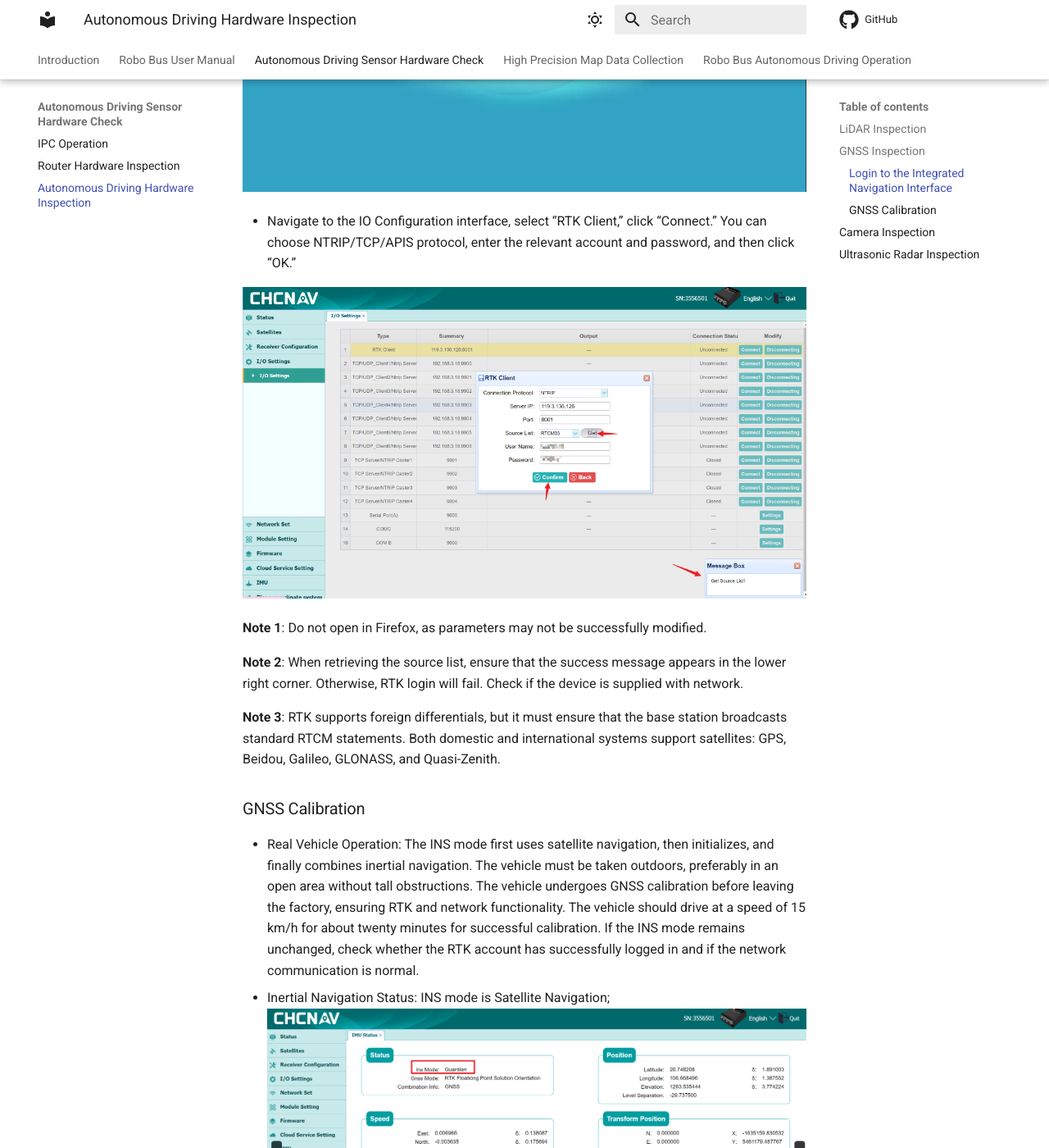
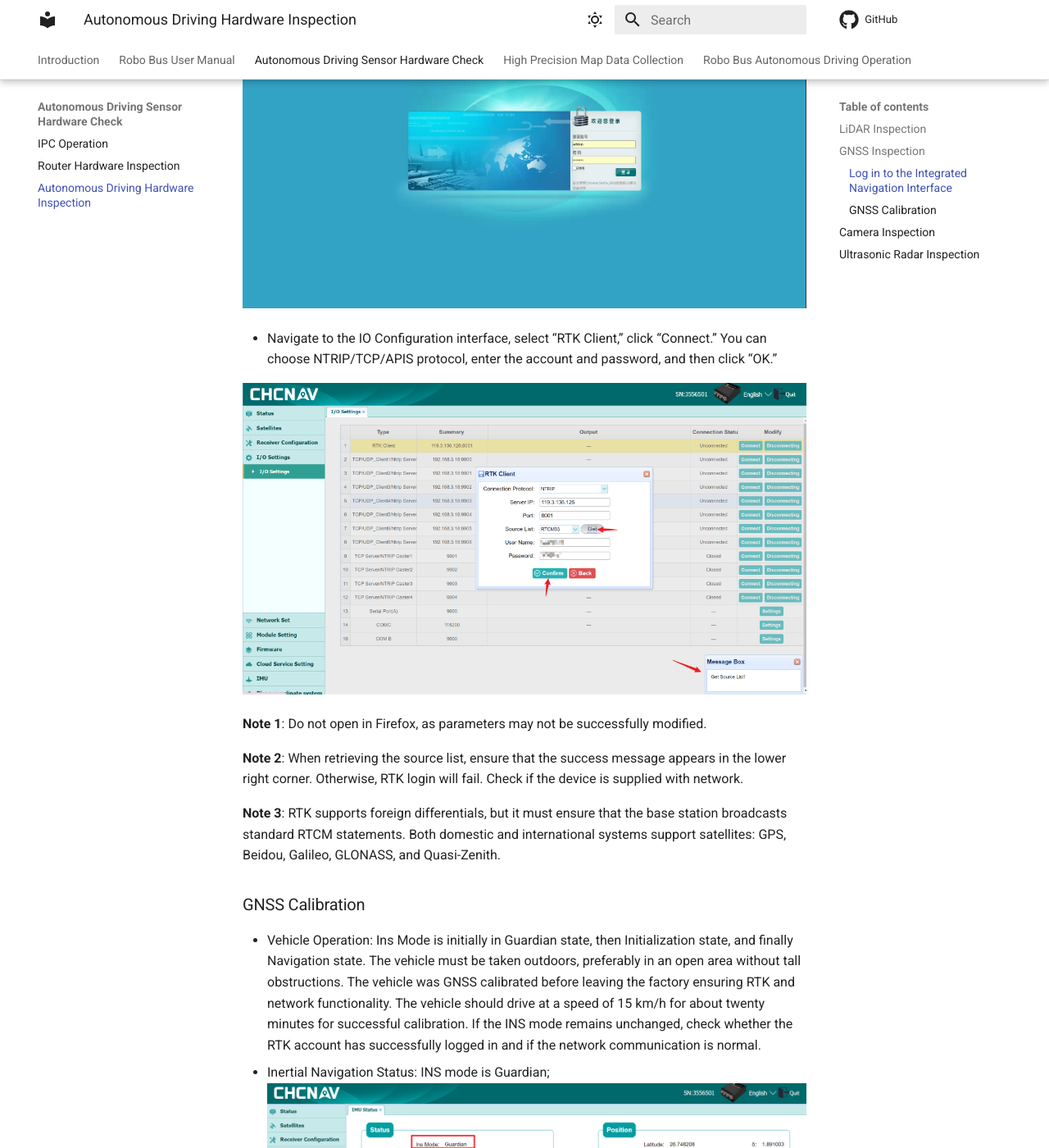
Before and after one commit to pixmoving-moveit/Robo-Bus-documentation-EN, an MkDocs documentation site: the page built from docs/Autonomous Driving Sensor Hardware Check/Related Hardware Inspection.md, in a window 1280 px wide and 1400 px high, scrolled down 2021 px. Shown: the whole window at 82% size. Built offline with MkDocs 1.6.1 and Material for MkDocs 9.7.7, drawn with Linux system fonts in a browser that asks for light colours; the version menu is left out; some of the changed text lies outside the part shown.

Commit message:
Lyon2024//11/01

```diff
--- a/docs/Autonomous Driving Sensor Hardware Check/Related Hardware Inspection.md
+++ b/docs/Autonomous Driving Sensor Hardware Check/Related Hardware Inspection.md
@@ -11,12 +13,14 @@
 ![lidar-point](./image/lidar-point.png)
 
 ## GNSS Inspection
-### Login to the Integrated Navigation Interface
-- Open a browser and enter the address 192.168.4.45 in the address bar. A login interface will appear. Username: admin, Password: password.
+### Log in to the Integrated Navigation Interface
+- Open a browser and enter the address 192.168.4.45 in the address bar. A login interface will appear.
+    - Username: admin
+    - Password: password.
 
 ![gnss](./image/gnss1.png)
 
-- Navigate to the IO Configuration interface, select “RTK Client,” click “Connect.” You can choose NTRIP/TCP/APIS protocol, enter the relevant account and password, and then click “OK.”
+- Navigate to the IO Configuration interface, select “RTK Client,” click “Connect.” You can choose NTRIP/TCP/APIS protocol, enter the account and password, and then click “OK.”
 
 ![avatar](./image/gnss_picture/Snipaste_2023-04-21_17-15-11.png)
 
@@ -27,12 +31,12 @@
 **Note 3**: RTK supports foreign differentials, but it must ensure that the base station broadcasts standard RTCM statements. Both domestic and international systems support satellites: GPS, Beidou, Galileo, GLONASS, and Quasi-Zenith.
 
 ### GNSS Calibration
-- Real Vehicle Operation: The INS mode first uses satellite navigation, then initializes, and finally combines inertial navigation. The vehicle must be taken outdoors, preferably in an open area without tall obstructions. The vehicle undergoes GNSS calibration before leaving the factory, ensuring RTK and network functionality. The vehicle should drive at a speed of 15 km/h for about twenty minutes for successful calibration. If the INS mode remains unchanged, check whether the RTK account has successfully logged in and if the network communication is normal.
-1. Inertial Navigation Status: INS mode is Satellite Navigation;
+- Vehicle Operation: Ins Mode is initially in Guardian state, then Initialization state, and finally Navigation state. The vehicle must be taken outdoors, preferably in an open area without tall obstructions. The vehicle was GNSS calibrated before leaving the factory ensuring RTK and network functionality. The vehicle should drive at a speed of 15 km/h for about twenty minutes for successful calibration. If the INS mode remains unchanged, check whether the RTK account has successfully logged in and if the network communication is normal.
+1. Inertial Navigation Status: INS mode is Guardian;
     ![avatar](./image/gnss_picture/Snipaste_2023-04-21_17-36-06.png)
 2. Inertial Navigation Status: INS mode is Initialization;
     ![avatar](./image/gnss_picture/Snipaste_2023-04-21_17-36-52.png)
-3. Inertial Navigation Status: INS mode is Combined Inertial Navigation; combination information is GNSS | MIU
+3. Inertial Navigation Status: INS mode is Navigation; Combination Info is GNSS | IMU
     ![avatar](./image/gnss_picture/Snipaste_2023-04-21_17-37-29.png)
 
 ## Camera Inspection
```
Also changed, not shown: other parts of docs/Autonomous Driving Sensor Hardware Check/Related Hardware Inspection.md (+3 -1 lines), docs/Autonomous Driving Sensor Hardware Check/Router Network Connection.md (+2 -2 lines).
